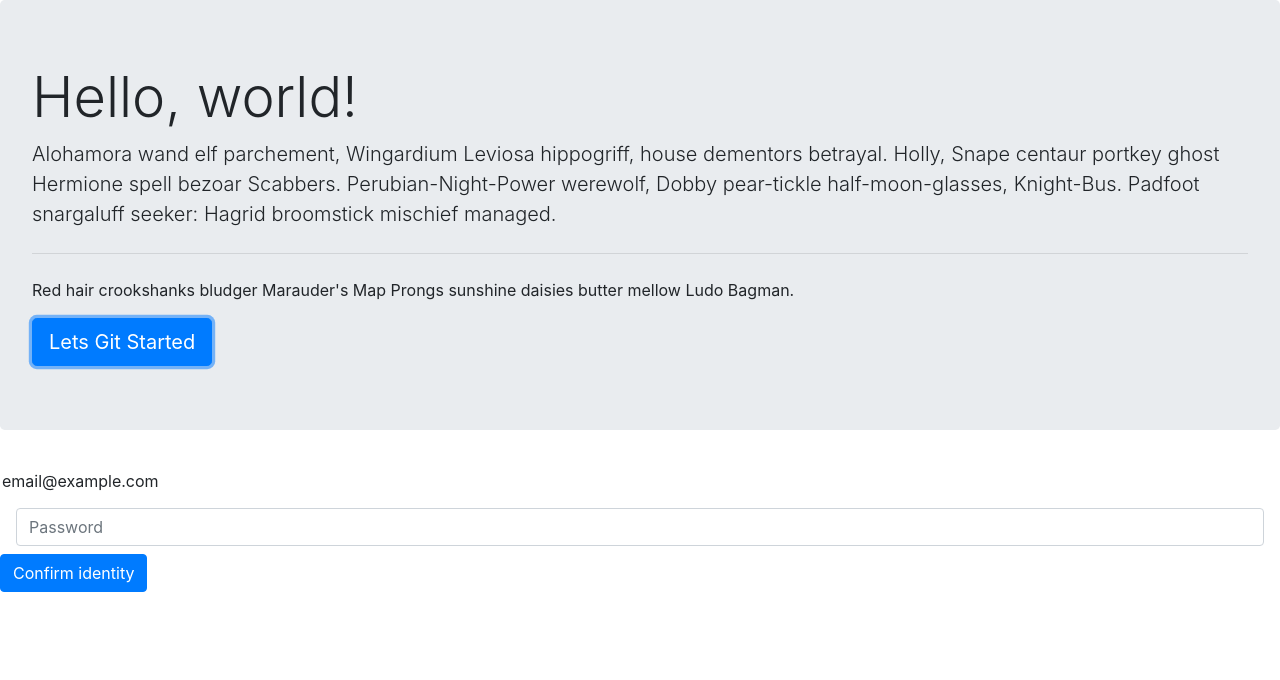
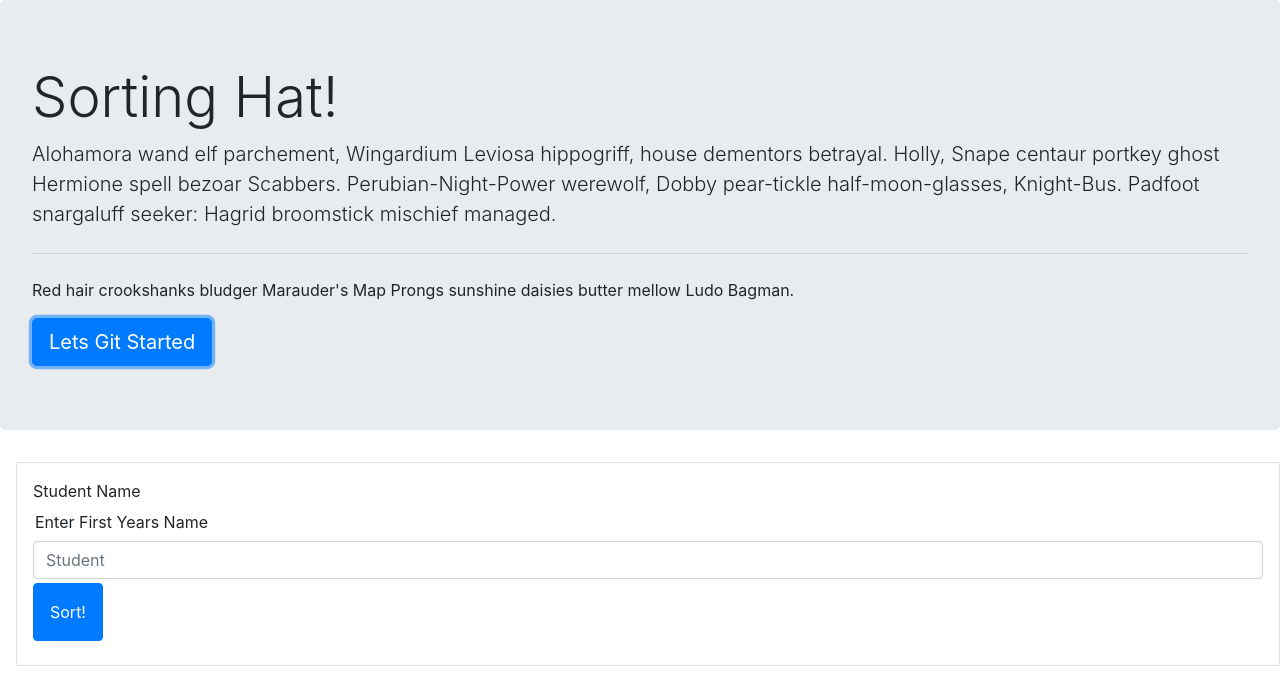
Before and after one commit to ke4tri/sorting_hat, a plain HTML site: page index.html in a window 1280 px wide. Both pictures are taken after a click on the button "Lets Git Started". Drawn offline with nearby package versions, Linux system fonts and the light colour scheme.

Commit message:
have all buttons working to create the list/cards

```diff
--- a/index.html
+++ b/index.html
@@ -10,7 +10,7 @@
 </head>
 <body>
     <div class="jumbotron">
-        <h1 class="display-4">Hello, world!</h1>
+        <h1 class="display-4">Sorting Hat!</h1>
         <p class="lead">Alohamora wand elf parchement, Wingardium Leviosa hippogriff, house dementors betrayal.  Holly, Snape centaur portkey ghost Hermione spell bezoar Scabbers. Perubian-Night-Power werewolf, Dobby pear-tickle half-moon-glasses, Knight-Bus. Padfoot snargaluff seeker: Hagrid broomstick mischief managed.</p>
         <hr class="my-4">
         <p>Red hair crookshanks bludger Marauder's Map Prongs sunshine daisies butter mellow Ludo Bagman.</p>
@@ -19,21 +19,11 @@
 
     <div id="formDiv">
 
+        </div>
+        <div id="cardDiv"></div>
     </div>
 
 
-<!-- will use this code below for the form -->
-      <!-- <form class="form-inline">
-        <div class="form-group mb-2">
-          <label for="staticEmail2" class="sr-only">Email</label>
-          <input type="text" readonly class="form-control-plaintext" id="staticEmail2" value="email@example.com">
-        </div>
-        <div class="form-group mx-sm-3 mb-2">
-          <label for="inputPassword2" class="sr-only">Password</label>
-          <input type="password" class="form-control" id="inputPassword2" placeholder="Password">
-        </div>
-        <button type="submit" class="btn btn-primary mb-2">Confirm identity</button>
-      </form> -->
 
 
 
--- a/main.js
+++ b/main.js
@@ -6,20 +6,46 @@ const printToDom = (stringToPrint, divId) => {
 
 const startButtonElem = document.getElementById("button1");
 startButtonElem.addEventListener("click", function(){
-    console.log("This is working");
+    console.log("startButtonElm() is working");
     stringForm1();
 });
 
+// This is creating new forms each time it is clicked
+// Need to stop that and only generate one
 const stringForm1 = () => {
-    let stringForm2 = ` <div class="form-group mb-2">
-    <label for="staticEmail2" class="sr-only">Email</label>
-    <input type="text" readonly class="form-control-plaintext" id="staticEmail2" value="email@example.com">
+    let stringForm2 = ` <div class="form-group mb-2 ml-3 p-3 border border-white>
+    <label for="staticEmail2" class="sr-only">Student Name</label>
+    <input type="text" readonly class="form-control-plaintext" id="staticEmail2" value="Enter First Years Name">
+    <label for="student1" class="sr-only">Student</label>
+    <input type="student" class="form-control" id="studentName" placeholder="Student">
+    <button type="submit" id="makeKidButton" class="btn btn-primary mb-2  mt-1 p-3">Sort!</button>
     </div>
-    <div class="form-group mx-sm-3 mb-2">
-    <label for="inputPassword2" class="sr-only">Password</label>
-    <input type="password" class="form-control" id="inputPassword2" placeholder="Password">
+    <div class="form-group mx-sm-3 mb-2 ml-5">
     </div>
-    <button type="submit" class="btn btn-primary mb-2">Confirm identity</button>`
-    console.log("string print to dom isn't working but console log is")
+    `
+    // console.log("string print to dom isn't working but console log is")
     printToDom(stringForm2, "formDiv");
+    kidFunction('space','2ndspace');
 };
+
+// Below needs to pull the kids name from the input value and then
+// place it in the kidFunction as the kidName
+// take out the houseName parameter and it will pull from the Math.random() for house
+const formValue = document.getElementById("staticEmail2").value;
+
+// This below needs to be generating list with a random house each time
+// Need to create an object/array of houses
+let kidFunction = (kidName,houseName) => {
+    const kidCardElem = document.getElementById("makeKidButton");
+    kidCardElem.addEventListener("click", function(){
+        let stringForm3 = `<div class="card" style="width: 18rem;">
+        <div class="card-body">
+          <h5 class="card-title">${kidName}</h5>
+          <h6 class="card-subtitle mb-2 text-muted">${houseName}</h6>
+        </div>
+        <button type="submit" id="makeKidButton" class="btn btn-primary mb-2  mt-1 p-3">Expel</button>
+        </div> `
+        printToDom(stringForm3, "cardDiv")
+        console.log("This card thing is working");
+    });
+};
```
